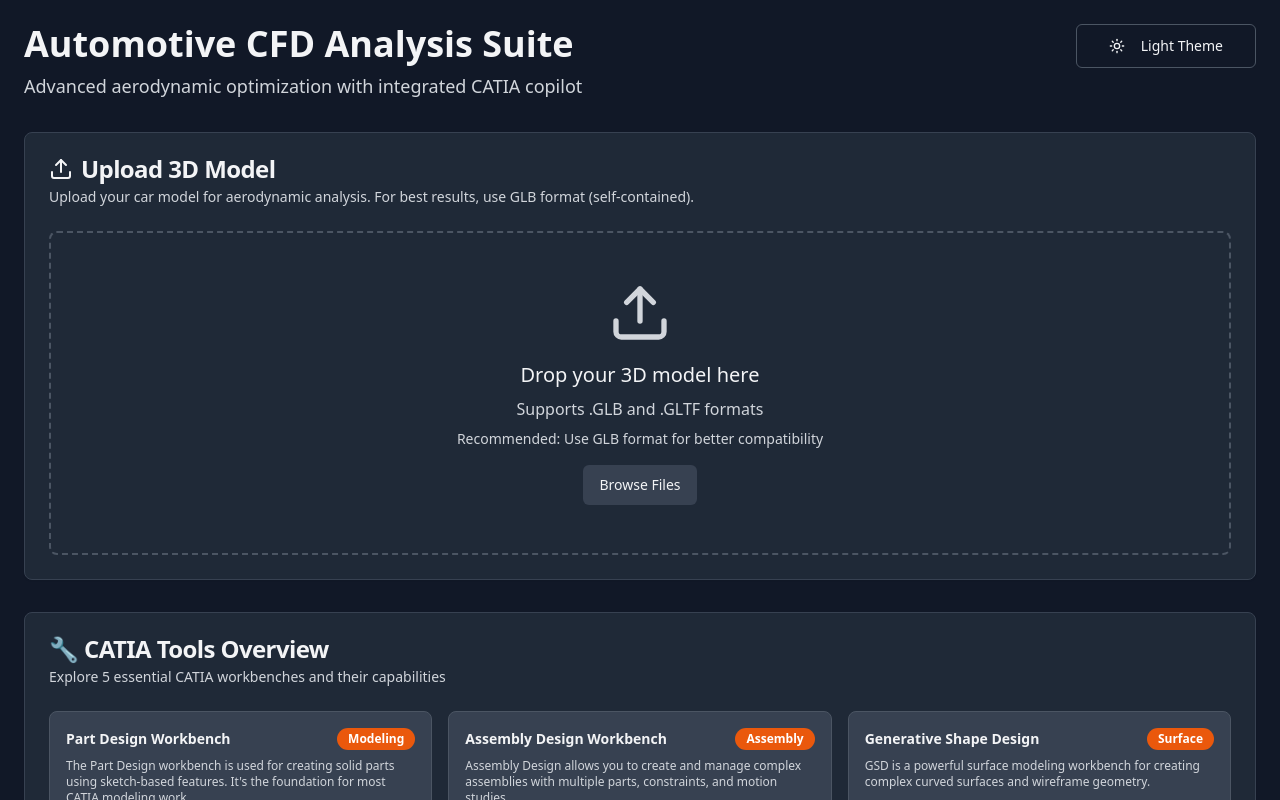
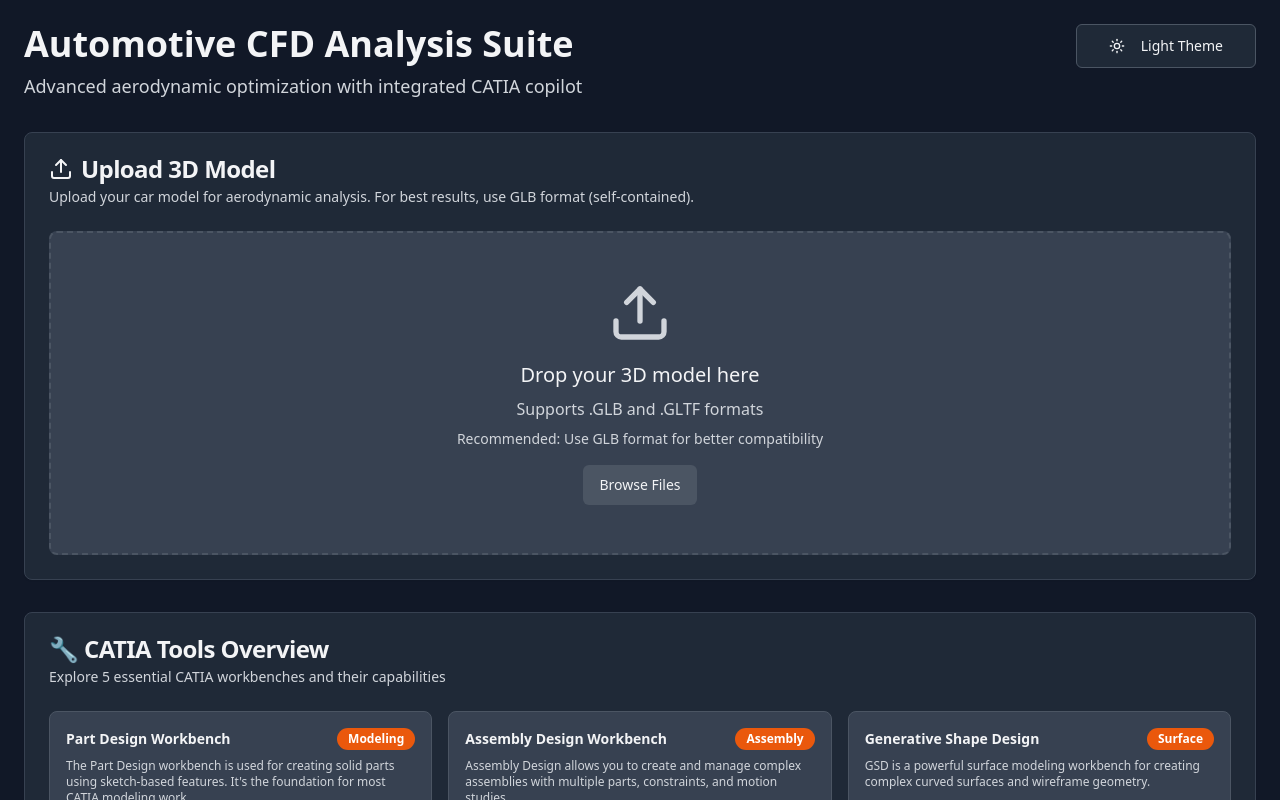
Before and after one commit to Valavoju/car-shape-optimizer, a React (Vite) app: page / in a window 1280 px wide. Shown: the top 800 px of the page. Built offline with nearby package versions, Linux system fonts and the light colour scheme.

Commit message:
Fix visibility issues
Ensured all blocks are visible in both light and dark themes by removing white backgrounds.

```diff
--- a/src/components/Dashboard.tsx
+++ b/src/components/Dashboard.tsx
@@ -1,3 +1,4 @@
+
 import { useState, useEffect, useRef } from 'react';
 import { Tabs, TabsContent, TabsList, TabsTrigger } from '@/components/ui/tabs';
 import { Card, CardContent, CardDescription, CardHeader, CardTitle } from '@/components/ui/card';
@@ -183,11 +184,11 @@ Format your response as JSON with this structure:
 
   const themeClasses = isDarkTheme
     ? 'bg-gray-900 text-gray-100'
-    : 'bg-white text-gray-900';
+    : 'bg-gray-50 text-gray-900';
 
   const cardClasses = isDarkTheme
     ? 'bg-gray-800 border-gray-700 text-gray-100'
-    : 'bg-gray-50 border-gray-200 text-gray-900';
+    : 'bg-white border-gray-200 text-gray-900';
 
   const textClasses = isDarkTheme ? 'text-gray-100' : 'text-gray-900';
   const mutedTextClasses = isDarkTheme ? 'text-gray-300' : 'text-gray-600';
@@ -210,8 +211,8 @@ Format your response as JSON with this structure:
             variant="outline"
             size="lg"
             className={`${isDarkTheme
-              ? 'border-gray-600 hover:bg-gray-700 text-gray-100 bg-transparent'
-              : 'border-gray-400 hover:bg-gray-100 text-gray-900 bg-transparent'
+              ? 'border-gray-600 hover:bg-gray-700 text-gray-100 bg-gray-800'
+              : 'border-gray-400 hover:bg-gray-100 text-gray-900 bg-gray-50'
             }`}
           >
             {isDarkTheme ? <Sun className="h-5 w-5 mr-2" /> : <Moon className="h-5 w-5 mr-2" />}
@@ -236,8 +237,8 @@ Format your response as JSON with this structure:
             <CardContent>
               <div className={`border-2 border-dashed rounded-lg p-12 text-center transition-colors ${
                 isDarkTheme
-                  ? 'border-gray-600 hover:border-gray-500'
-                  : 'border-gray-300 hover:border-gray-400'
+                  ? 'border-gray-600 hover:border-gray-500 bg-gray-700'
+                  : 'border-gray-300 hover:border-gray-400 bg-gray-100'
               }`}>
                 <input
                   ref={fileInputRef}
@@ -252,7 +253,7 @@ Format your response as JSON with this structure:
                   <p className={`text-xl mb-2 ${textClasses}`}>Drop your 3D model here</p>
                   <p className={`mb-2 ${mutedTextClasses}`}>Supports .GLB and .GLTF formats</p>
                   <p className={`text-sm ${mutedTextClasses}`}>Recommended: Use GLB format for better compatibility</p>
-                  <Button className={`mt-4 ${isDarkTheme ? 'bg-gray-700 hover:bg-gray-600 text-gray-100' : 'bg-gray-800 hover:bg-gray-700 text-white'}`}>
+                  <Button className={`mt-4 ${isDarkTheme ? 'bg-gray-600 hover:bg-gray-500 text-gray-100' : 'bg-gray-800 hover:bg-gray-700 text-white'}`}>
                     Browse Files
                   </Button>
                 </label>
@@ -363,7 +364,7 @@ Format your response as JSON with this structure:
                     className={`p-4 rounded-lg border transition-colors ${
                       isDarkTheme
                         ? 'bg-gray-700 border-gray-600 hover:bg-gray-600 text-gray-100'
-                        : 'bg-white border-gray-300 hover:bg-gray-100 text-gray-900'
+                        : 'bg-gray-50 border-gray-300 hover:bg-gray-100 text-gray-900'
                     }`}
                   >
                     <div className="flex items-center justify-between mb-2">
@@ -392,14 +393,14 @@ Format your response as JSON with this structure:
             <TabsList className={`grid w-full grid-cols-4 ${
               isDarkTheme
                 ? 'bg-gray-800 border-gray-700'
-                : 'bg-gray-100 border-gray-300'
+                : 'bg-gray-200 border-gray-300'
             }`}>
               <TabsTrigger
                 value="catia"
                 className={`${
                   isDarkTheme
                     ? 'text-gray-100 data-[state=active]:bg-orange-600 data-[state=active]:text-white hover:bg-gray-700'
-                    : 'text-gray-900 data-[state=active]:bg-orange-600 data-[state=active]:text-white hover:bg-gray-200'
+                    : 'text-gray-900 data-[state=active]:bg-orange-600 data-[state=active]:text-white hover:bg-gray-100'
                 }`}
               >
                 CATIA Copilot
@@ -409,7 +410,7 @@ Format your response as JSON with this structure:
                 className={`${
                   isDarkTheme
                     ? 'text-gray-100 data-[state=active]:bg-gray-600 data-[state=active]:text-white hover:bg-gray-700'
-                    : 'text-gray-900 data-[state=active]:bg-gray-600 data-[state=active]:text-white hover:bg-gray-200'
+                    : 'text-gray-900 data-[state=active]:bg-gray-600 data-[state=active]:text-white hover:bg-gray-100'
                 }`}
               >
                 Ergonomics
@@ -419,7 +420,7 @@ Format your response as JSON with this structure:
                 className={`${
                   isDarkTheme
                     ? 'text-gray-100 data-[state=active]:bg-gray-600 data-[state=active]:text-white hover:bg-gray-700'
-                    : 'text-gray-900 data-[state=active]:bg-gray-600 data-[state=active]:text-white hover:bg-gray-200'
+                    : 'text-gray-900 data-[state=active]:bg-gray-600 data-[state=active]:text-white hover:bg-gray-100'
                 }`}
               >
                 NVH Analysis
@@ -429,7 +430,7 @@ Format your response as JSON with this structure:
                 className={`${
                   isDarkTheme
                     ? 'text-gray-100 data-[state=active]:bg-gray-600 data-[state=active]:text-white hover:bg-gray-700'
-                    : 'text-gray-900 data-[state=active]:bg-gray-600 data-[state=active]:text-white hover:bg-gray-200'
+                    : 'text-gray-900 data-[state=active]:bg-gray-600 data-[state=active]:text-white hover:bg-gray-100'
                 }`}
               >
                 Material Optimizer
```
